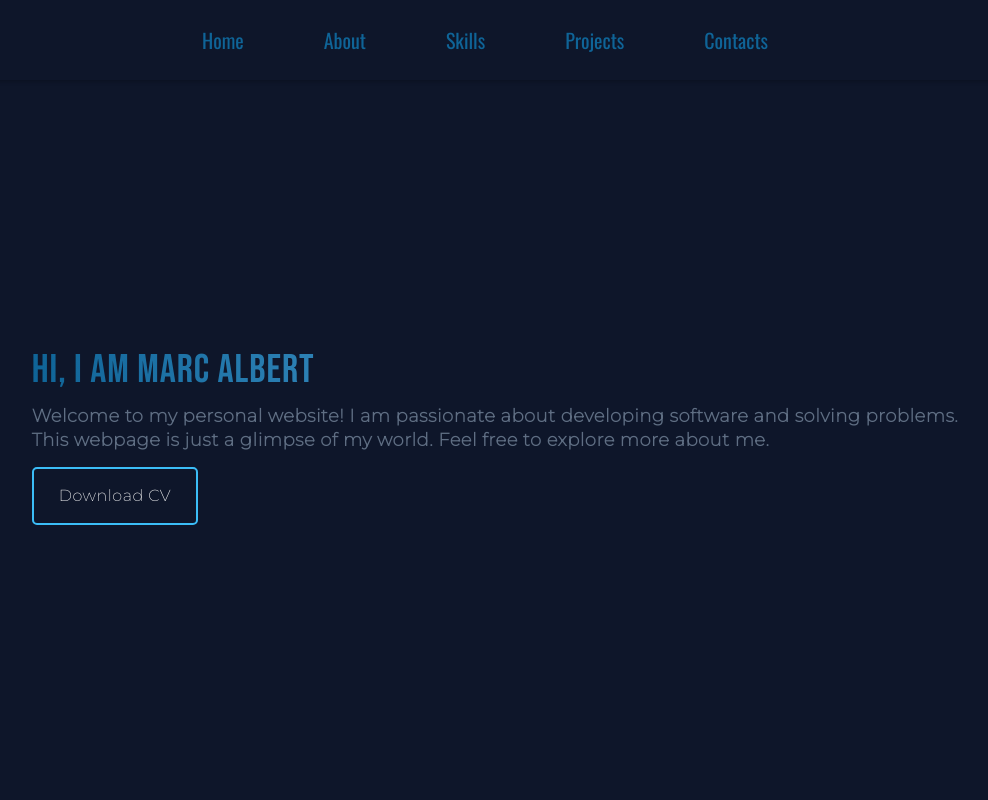
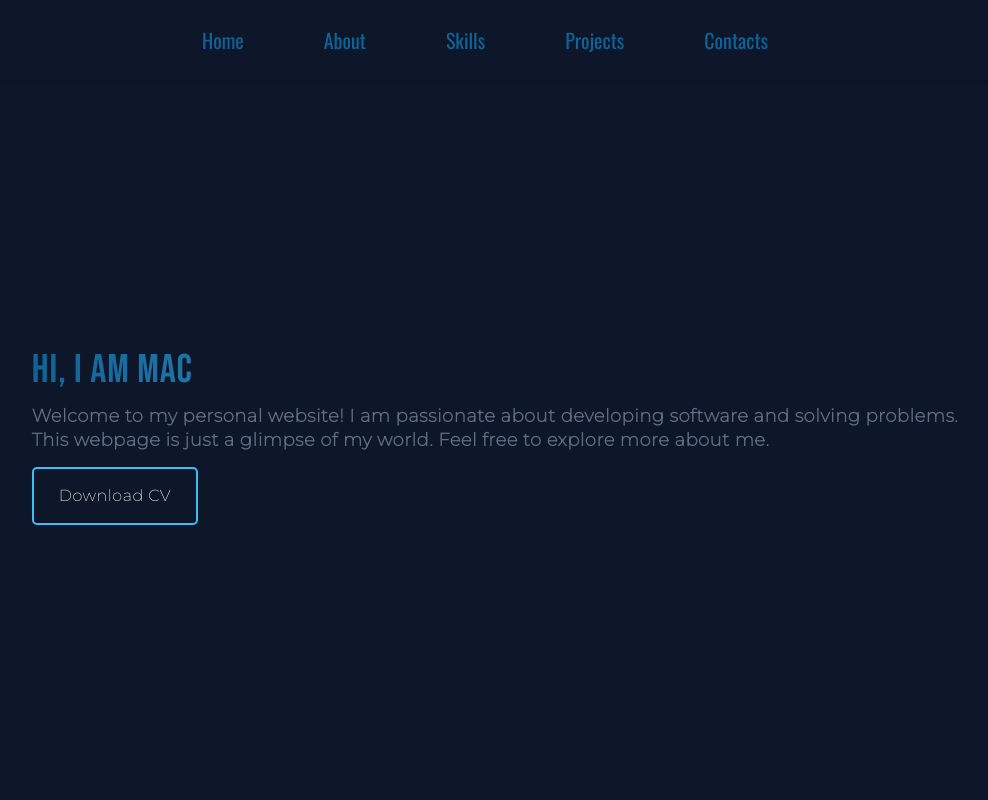
Before and after one commit to Macmac331/macWebsite, a JavaScript app: page / in a window 1280 px wide. Shown: the top 800 px of the page, without its empty margins (145-1133 px from the left). Built offline with nearby package versions, Linux system fonts and the light colour scheme; the HTML template or start-up script is replaced by a standard one.

Commit message:
changed some text

```diff
--- a/public/index.html
+++ b/public/index.html
@@ -7,7 +7,7 @@
     <link rel="stylesheet" href="style.css" />
     <link rel="icon" type="image/x-icon" href="user.png" />
     <link rel="manifest" href="%PUBLIC_URL%/manifest.json" />
-    <title>Marc Albert Portfolio</title>
+    <title>Mac Portfolio || Personal Website</title>
   </head>
   <body>
     <noscript>You need to enable JavaScript to run this app.</noscript>
--- a/src/Content/Home.js
+++ b/src/Content/Home.js
@@ -5,7 +5,7 @@ function Home(){
             <div className="wrapper">
                 <section>
                     <div className="home-detail">
-                        <h1>Hi, I am Marc Albert</h1>
+                        <h1>Hi, I am Mac</h1>
                         <p>Welcome to my personal website! I am passionate about developing software and solving problems.<br></br>This webpage is just a glimpse of my world. Feel free to explore more about me.</p>
                         <a href="https://www.facebook.com/" target="_blank">Download CV</a>
                     </div>
```
